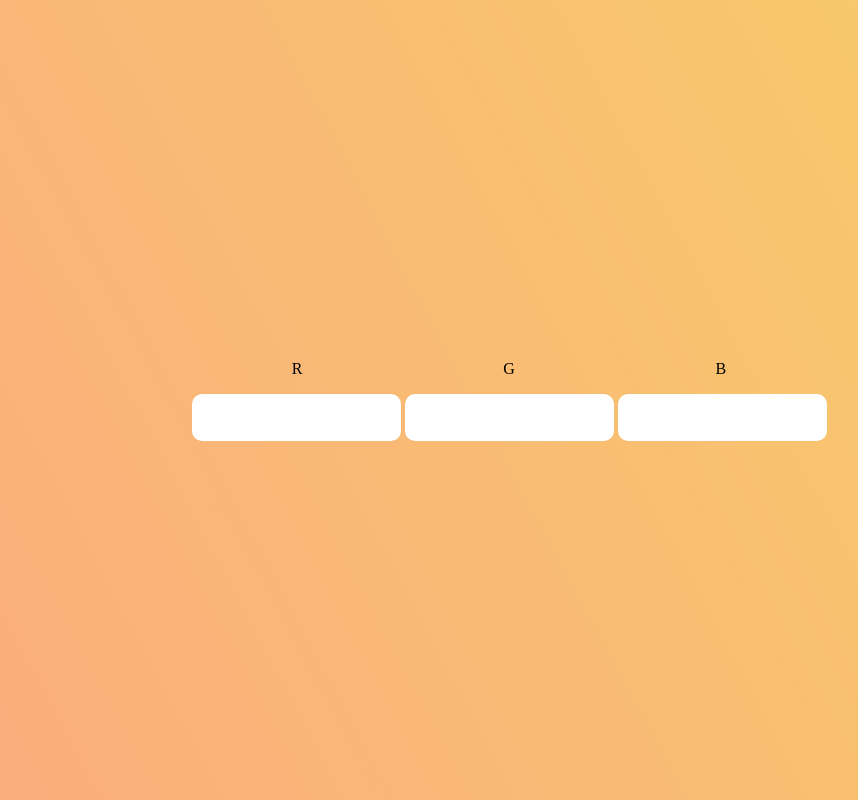
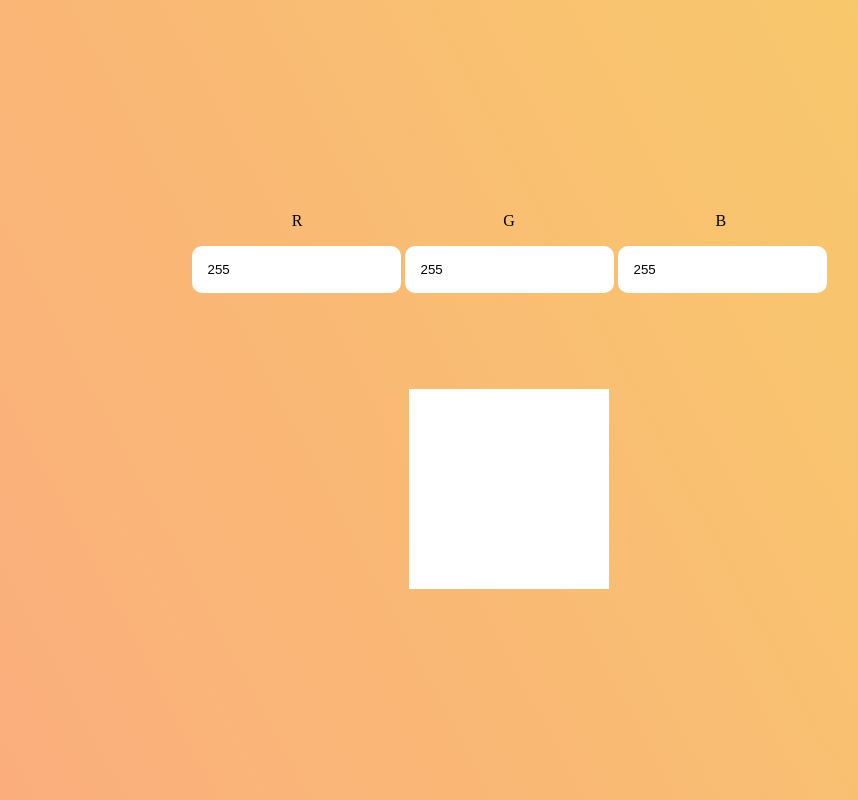
Before and after one commit to joaovxsantos/Rgb-cores, a plain HTML site: page index.html in a window 1280 px wide. Shown: the whole page, without its empty margins (131-989 px from the left). Drawn offline with Linux system fonts and the light colour scheme.

Commit message:
second commit

```diff
--- a/index.html
+++ b/index.html
@@ -21,11 +21,15 @@
 
         <div class="input-card">
 
-            <input type="text">
+            <input type="text" value="255" id="input1">
 
-            <input type="text">
+            <input type="text" value="255" id="input2">
 
-            <input type="text">
+            <input type="text" value="255" id="input3">
+        </div>
+
+        <div class="color-card">
+
         </div>
 
 
@@ -33,7 +37,7 @@
 
 
 
-
+<script src="./script.js"></script>
 </body>
 
 </html>
--- a/script.js
+++ b/script.js
@@ -0,0 +1,19 @@
+let inputCard = document.querySelector('.input-card')
+
+
+// inputCard.addEventListener('mouseover', changeColor)
+
+
+
+function changeColor(){
+let Colorr = document.querySelector('.color-card')
+
+    let valor1 = input1.value
+    let valor2 = document.querySelector('#input2').value
+    let valor3 = document.querySelector('#input3').value
+
+    Colorr.style.backgroundColor = `rgb(${valor1}, ${valor2}, ${valor3})`
+}
+
+
+setInterval(changeColor, 1000)
--- a/style.css
+++ b/style.css
@@ -28,5 +28,12 @@ body {
     margin-top: 1rem;
     border-radius: 10px;
     transition: 0.5 all;
+}
 
+.color-card{
+  margin: auto;
+  margin-top: 6rem;
+  width: 200px;
+  height: 200px;
+  background: rgb(255, 255, 255);
 }
```
